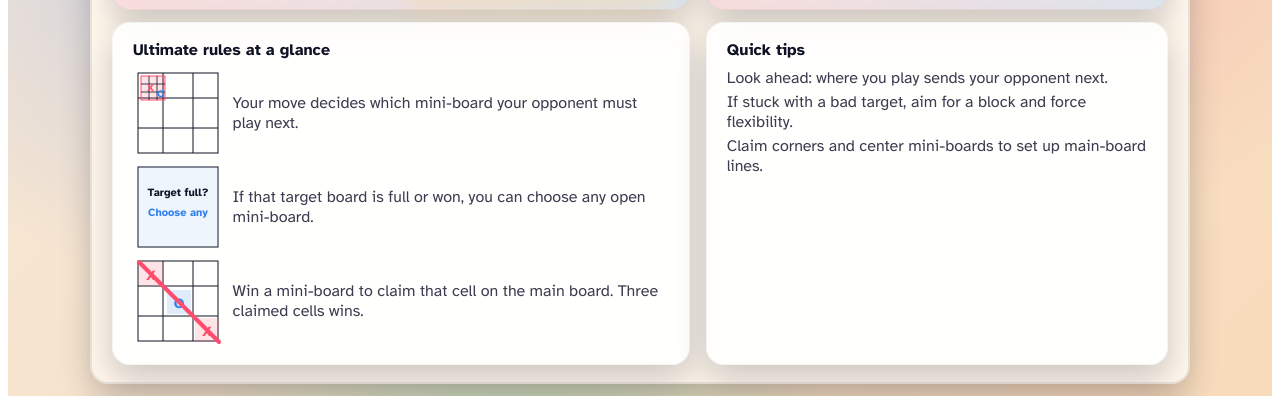
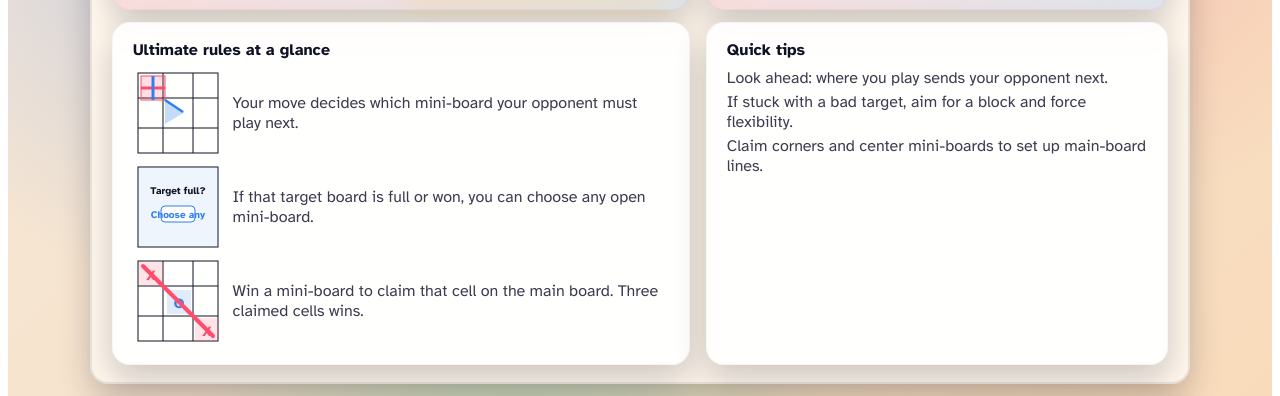
Before and after one commit to TitasDas/forced-move, a React (Vite) app: page / in a window 1280 px wide. Shown: the part 309-705 px from the top of the page. Built offline with nearby package versions, Linux system fonts and the light colour scheme; a web font is replaced by a local one.

Commit message:
Refine ultimate rules visuals

```diff
--- a/src/App.jsx
+++ b/src/App.jsx
@@ -65,13 +65,11 @@ function StartScreen({ mode, setMode, setScreen }) {
                 {[30, 60].map((p) => (
                   <line key={p} x1="5" y1={p} x2="85" y2={p} stroke="currentColor" />
                 ))}
-                <rect x="8" y="8" width="24" height="24" fill="rgba(255,77,109,0.15)" stroke="var(--accent)" />
-                <line x1="16" y1="8" x2="16" y2="32" stroke="currentColor" strokeWidth="0.8" />
-                <line x1="24" y1="8" x2="24" y2="32" stroke="currentColor" strokeWidth="0.8" />
-                <line x1="8" y1="16" x2="32" y2="16" stroke="currentColor" strokeWidth="0.8" />
-                <line x1="8" y1="24" x2="32" y2="24" stroke="currentColor" strokeWidth="0.8" />
-                <text x="14" y="23" fontSize="10" fontWeight="700" fill="var(--mark-x)">X</text>
-                <text x="24" y="29" fontSize="10" fontWeight="700" fill="var(--mark-o)">O</text>
+                <rect x="8" y="8" width="24" height="24" fill="rgba(255,77,109,0.18)" stroke="var(--accent)" />
+                <line x1="8" y1="20" x2="32" y2="20" stroke="var(--mark-x)" strokeWidth="3" />
+                <line x1="20" y1="8" x2="20" y2="32" stroke="var(--mark-o)" strokeWidth="3" />
+                <polygon points="32,32 52,44 32,56" fill="var(--mark-o)" opacity="0.28" />
+                <line x1="32" y1="32" x2="50" y2="44" stroke="var(--mark-o)" strokeWidth="2.5" />
               </svg>
               <span>Your move decides which mini-board your opponent must play next.</span>
             </div>
@@ -79,10 +77,11 @@ function StartScreen({ mode, setMode, setScreen }) {
               <svg width="90" height="90" viewBox="0 0 90 90">
                 <rect x="5" y="5" width="80" height="80" fill="none" stroke="currentColor" />
                 <rect x="5" y="5" width="80" height="80" fill="rgba(47,128,237,0.08)" />
-                <text x="45" y="34" textAnchor="middle" fontSize="11" fontWeight="700" fill="var(--ink)">
+                <text x="45" y="32" textAnchor="middle" fontSize="10" fontWeight="700" fill="var(--ink)">
                   Target full?
                 </text>
-                <text x="45" y="54" textAnchor="middle" fontSize="11" fontWeight="700" fill="var(--mark-o)">
+                <rect x="28" y="44" width="34" height="16" rx="4" fill="#fff" stroke="var(--mark-o)" />
+                <text x="45" y="56" textAnchor="middle" fontSize="10" fontWeight="700" fill="var(--mark-o)">
                   Choose any
                 </text>
               </svg>
@@ -109,7 +108,7 @@ function StartScreen({ mode, setMode, setScreen }) {
                 <text x="74" y="80" textAnchor="middle" fontSize="14" fontWeight="800" fill="var(--mark-x)">
                   X
                 </text>
-                <line x1="6" y1="6" x2="86" y2="86" stroke="var(--accent)" strokeWidth="4" strokeLinecap="round" />
+                <line x1="10" y1="10" x2="80" y2="80" stroke="var(--mark-x)" strokeWidth="4" strokeLinecap="round" />
               </svg>
               <span>Win a mini-board to claim that cell on the main board. Three claimed cells wins.</span>
             </div>
```
